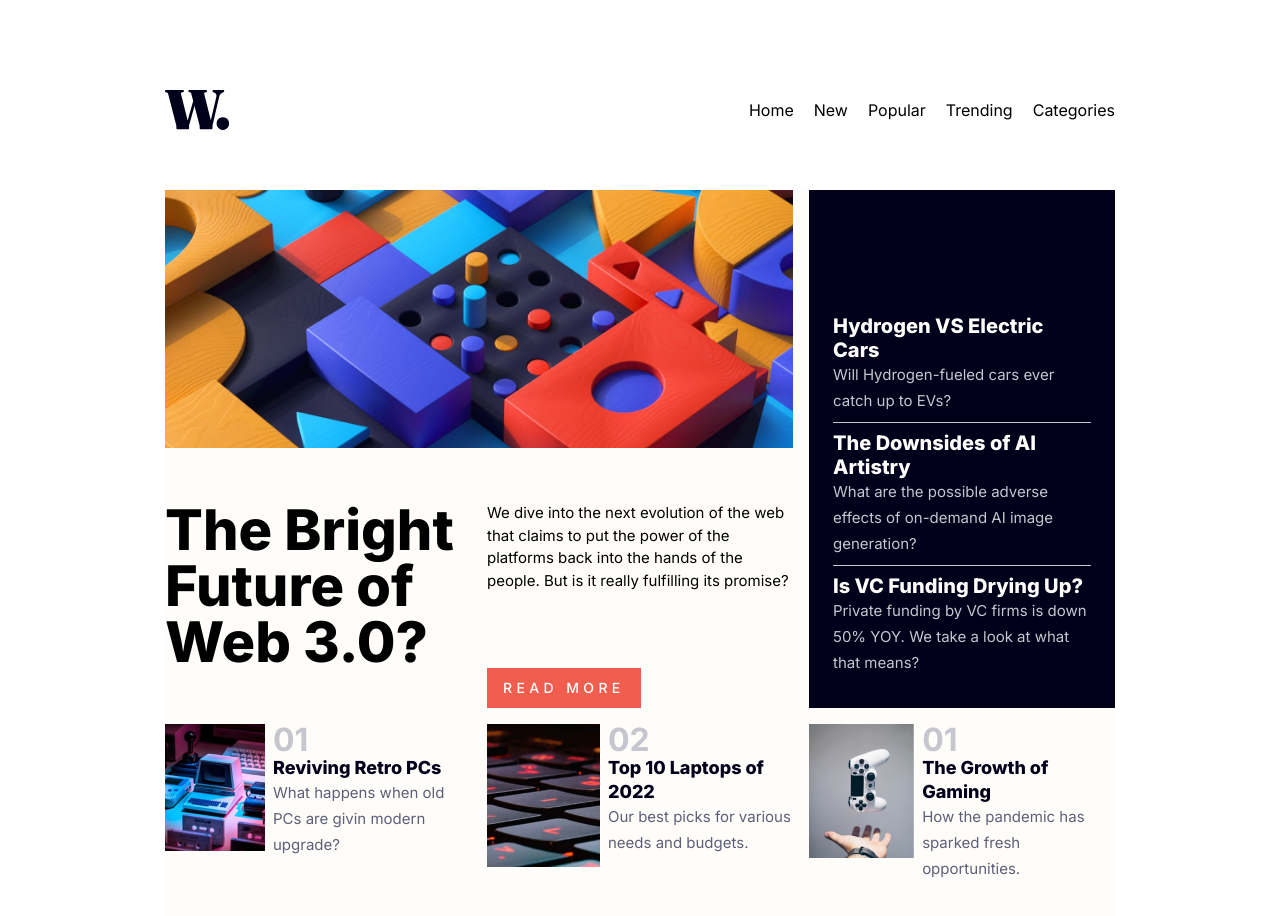
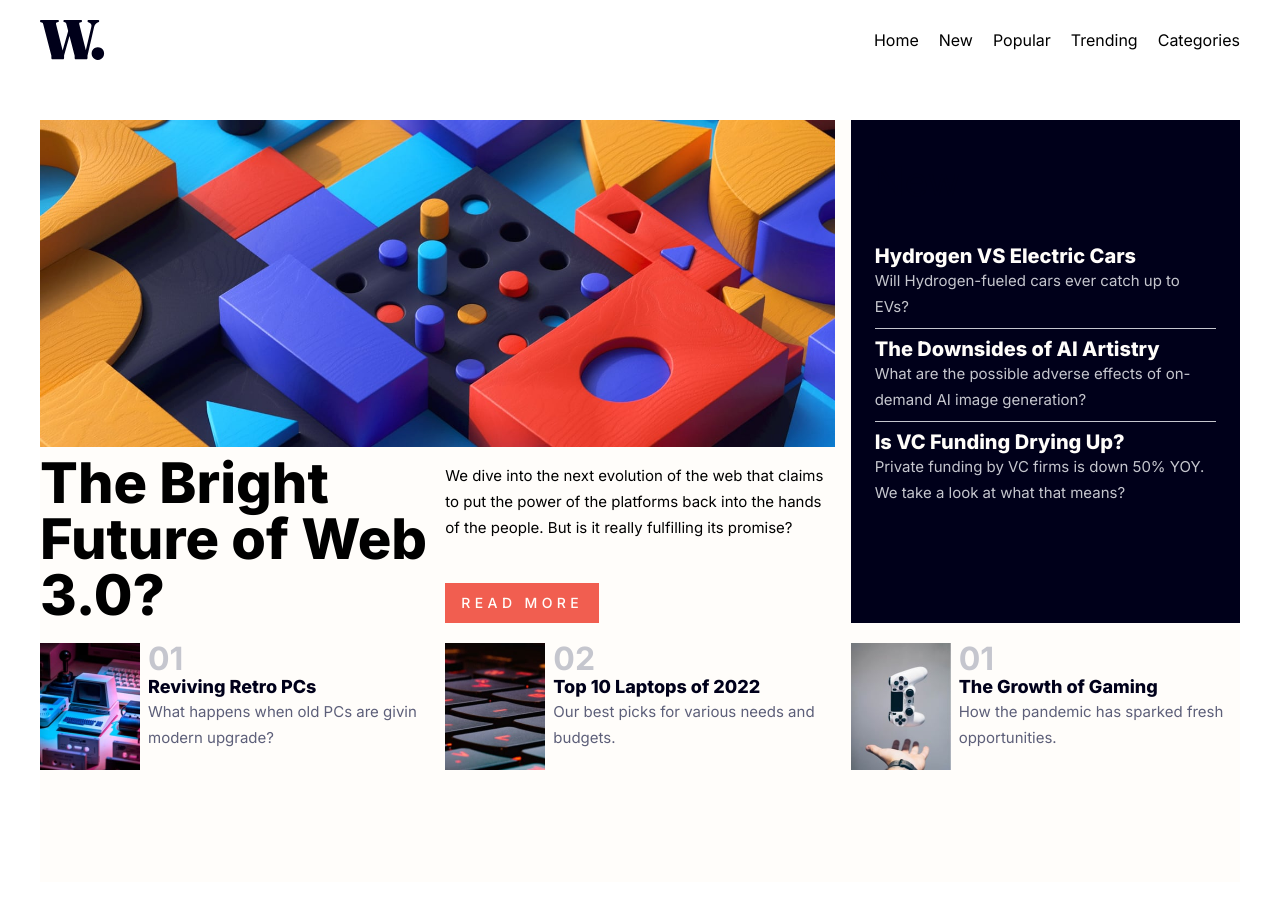
Before and after one commit to sonny-coding/news-homepage-tailwind, a React (Vite) app: page / in a window 1280 px wide. Shown: the top 916 px of the page. After the commit the page ends 882 px from the top, so only its background shows below. Built offline with nearby package versions, Linux system fonts and the light colour scheme.

Commit message:
finish responsive design, project completed

```diff
--- a/src/App.jsx
+++ b/src/App.jsx
@@ -1,28 +1,45 @@
-import { useState } from "react";
+import { useEffect, useState } from "react";
 import { ImageWeb3Desktop, ImageWeb3Mobile } from "./assets";
 import Navbar from "./components/Navbar";
 import Button from "./components/Button";
 import SecondaryContent from "./components/SecondaryContent";
-import { secondaryContentData } from "./data";
+import NewsContent from "./components/NewsContent";
+import { secondaryContentData, newsData } from "./data";
 const App = () => {
+  console.log(newsData);
   const [sideNav, setSideNav] = useState(false);
+  const [isSmallScreen, setSmallScreen] = useState(window.innerWidth < 640);
+  const updateMedia = () => {
+    setSmallScreen(window.innerWidth < 640);
+  };
+  useEffect(() => {
+    window.addEventListener("resize", updateMedia);
+    return () => window.removeEventListener("resize", updateMedia);
+  });
   return (
-    <div className="font-inter text-[15px] relative flex justify-start items-center flex-col w-full min-h-screen pt-[20px] px-[10px] md:px-[30px] md:pt-[60px] lg:px-[165px] lg:pt-[90px]">
+    <div className="font-inter text-[15px] relative flex justify-start items-center flex-col w-full min-h-screen pt-5 px-3 md:px-6 lg:px-10">
       <Navbar sideNav={sideNav} setSideNav={setSideNav} />
-      <main className="w-full h-auto bg-neutral-offWhite md:grid md:grid-cols-3 md:gap-4 md:grid-rows-3">
-        <div className="md:col-span-2 md:row-span-2 md:grid md:grid-col-2 md:grid-row-2 md:gap-4">
-          <img
-            className="md:col-span-2"
-            src={ImageWeb3Mobile}
-            srcSet={`${ImageWeb3Mobile} 800w, ${ImageWeb3Desktop} 1200w`}
-            alt="web 3"
-          />
-          <div className="md:col-span-2 md:grid md:grid-cols-2 md:gap-4">
+      <main className="w-full h-auto bg-neutral-offWhite grid gap-2 lg:grid-cols-3 lg:grid-rows-3 lg:gap-4">
+        <div className="lg:col-span-2 lg:row-span-2">
+          {isSmallScreen ? (
+            <img
+              className="md:col-span-2 object-cover"
+              src={ImageWeb3Mobile}
+              alt="web 3"
+            />
+          ) : (
+            <img
+              className="md:col-span-2 object-cover"
+              src={ImageWeb3Desktop}
+              alt="web 3"
+            />
+          )}
+          <div className="md:col-span-2 md:grid md:grid-cols-2 md:gap-4 pt-2">
             <p className="text-[56px] leading-none font-extrabold">
               The Bright Future of Web 3.0?
             </p>
-            <div className="flex flex-col justify-between gap-6 items-start ">
-              <p>
+            <div className="flex flex-col justify-between gap-5 items-start pt-2 ">
+              <p className="text-[15px] leading-[26px] font-normal">
                 We dive into the next evolution of the web that claims to put
                 the power of the platforms back into the hands of the people.
                 But is it really fulfilling its promise?
@@ -31,42 +48,37 @@ const App = () => {
             </div>
           </div>
         </div>
-        <div className="md:row-span-2 bg-neutral-darkBlue flex flex-col justify-start items-start gap-3 px-[24px] py-[32px] group">
+        <div className="lg:row-span-2 bg-neutral-darkBlue flex flex-col justify-start items-start gap-1 lg:gap-3 px-[24px] py-[32px] group">
           <div className="mb-5 text-neutral-darkBlue group-hover:text-primary-softOrange">
             <p className="text-[40px] text-inherit hover:cursor-pointer">New</p>
           </div>
-          <div className="text-neutral-offWhite">
-            <div className="border-b-[1px] border-neutral-grayishBlue pb-2 mb-2">
-              <p className="font-extrabold text-[20px] leading-6 text-neutral-offWhite hover:cursor-pointer hover:text-primary-softOrange">
-                Hydrogen VS Electric Cars
-              </p>
-              <p className="text-neutral-grayishBlue font-normal text-[15px] leading-[26px]">
-                Will Hydrogen-fueled cars ever catch up to EVs?
-              </p>
-            </div>
-            <div className="border-b-[1px] border-neutral-grayishBlue pb-2 mb-2">
-              <p className="font-extrabold text-[20px] leading-6 text-neutral-offWhite hover:cursor-pointer hover:text-primary-softOrange">
-                The Downsides of AI Artistry
-              </p>
-              <p className="text-neutral-grayishBlue font-normal text-[15px] leading-[26px]">
-                What are the possible adverse effects of on-demand AI image
-                generation?
-              </p>
-            </div>
-            <div className="">
-              <p className="font-extrabold text-[20px] leading-6 text-neutral-offWhite hover:cursor-pointer hover:text-primary-softOrange">
-                Is VC Funding Drying Up?
-              </p>
-              <p className="text-neutral-grayishBlue font-normal text-[15px] leading-[26px]">
-                Private funding by VC firms is down 50% YOY. We take a look at
-                what that means?
-              </p>
-            </div>
+          <div className="last:text-primary-softOrange">
+            {newsData.map((data, index) => {
+              if (newsData.length - 1 !== index) {
+                return (
+                  <NewsContent
+                    key={index}
+                    title={data.title}
+                    description={data.description}
+                  />
+                );
+              } else {
+                return (
+                  <NewsContent
+                    key={index}
+                    title={data.title}
+                    description={data.description}
+                    noBorder
+                  />
+                );
+              }
+            })}
           </div>
         </div>
         {secondaryContentData.map((data) => {
           return (
             <SecondaryContent
+              key={data.index}
               index={data.index}
               img={data.img}
               title={data.title}
--- /dev/null
+++ b/src/components/NewsContent.jsx
@@ -0,0 +1,18 @@
+const NewsContent = ({ title, description, noBorder }) => {
+  return (
+    <div
+      className={`${
+        noBorder ? "" : "border-b-[1px] border-neutral-grayishBlue"
+      } pb-2 mb-2`}
+    >
+      <p className="font-extrabold text-[20px] leading-6 text-neutral-offWhite hover:cursor-pointer hover:text-primary-softOrange">
+        {title}
+      </p>
+      <p className="text-neutral-grayishBlue font-normal text-[15px] leading-[26px]">
+        {description}
+      </p>
+    </div>
+  );
+};
+
+export default NewsContent;
--- a/src/components/SecondaryContent.jsx
+++ b/src/components/SecondaryContent.jsx
@@ -1,7 +1,10 @@
 const SecondaryContent = ({ index, img, title, description }) => {
   return (
-    <div key={index} className="md:col-span-1 flex justify-center items-start">
-      <div className="min-w-[100px] max-w-[150px] min-h-[127px]">
+    <div
+      key={index}
+      className="md:col-span-1 flex justify-start items-start my-1"
+    >
+      <div className="min-w-[99px] max-w-[100px] h-auto">
         <img
           className="w-full h-full object-cover"
           src={img}
--- a/src/data/index.js
+++ b/src/data/index.js
@@ -1,6 +1,6 @@
-export const navItems = ["Home", "New", "Popular", "Trending", "Categories"];
 import { ImgGaming, ImgRetro, ImgLaptop } from "../assets";
 
+export const navItems = ["Home", "New", "Popular", "Trending", "Categories"];
 export const secondaryContentData = [
   {
     index: "01",
@@ -21,3 +21,19 @@ export const secondaryContentData = [
     img: ImgGaming,
   },
 ];
+export const newsData = [
+  {
+    title: "Hydrogen VS Electric Cars",
+    description: "Will Hydrogen-fueled cars ever catch up to EVs?",
+  },
+  {
+    title: "The Downsides of AI Artistry",
+    description:
+      "What are the possible adverse effects of on-demand AI image generation?",
+  },
+  {
+    title: "Is VC Funding Drying Up?",
+    description:
+      "Private funding by VC firms is down 50% YOY. We take a look at what that means?",
+  },
+];
```
